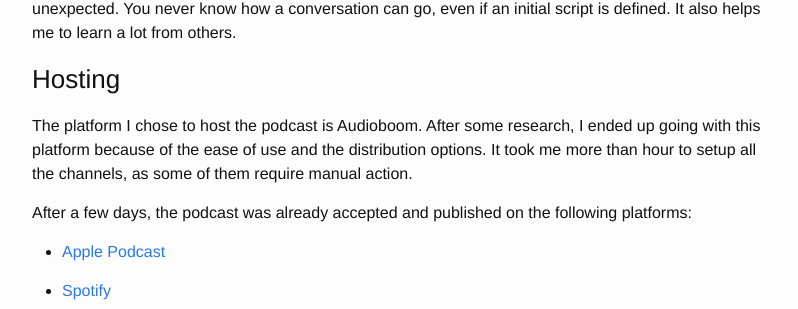
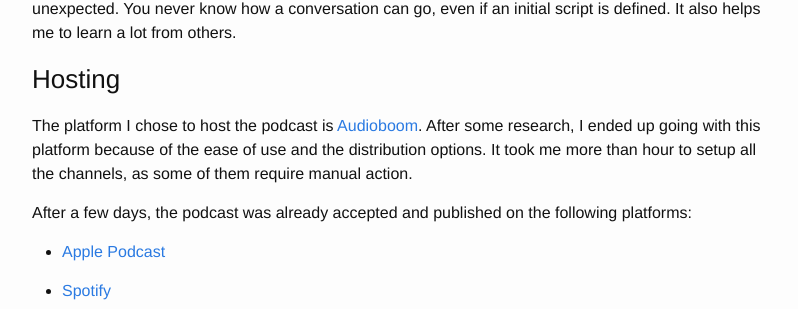
Before and after one commit to fjaguero/site, a Jekyll site: the page built from _posts/2019-07-27-how-i-run-in-progress-podcast.markdown, in a window 1280 px wide and 900 px high, scrolled down 782 px. Shown: the part 143-452 px from the top of the window, without its empty margins (238-1036 px from the left). Built offline with Jekyll 4.4.1, drawn with Linux system fonts in a browser that asks for light colours; some web fonts are replaced; part of the change alters nothing that is shown.

```diff
--- a/_posts/2019-07-27-how-i-run-in-progress-podcast.markdown
+++ b/_posts/2019-07-27-how-i-run-in-progress-podcast.markdown
@@ -14,7 +14,7 @@ I ended up deciding to go with the podcast model for the content since it has th
 
 ### Hosting
 
-The platform I chose to host the podcast is Audioboom. After some research, I ended up going with this platform because of the ease of use and the distribution options. It took me more than hour to setup all the channels, as some of them require manual action.
+The platform I chose to host the podcast is [Audioboom](http://audioboom.com). After some research, I ended up going with this platform because of the ease of use and the distribution options. It took me more than hour to setup all the channels, as some of them require manual action.
 
 After a few days, the podcast was already accepted and published on the following platforms:
 
```
